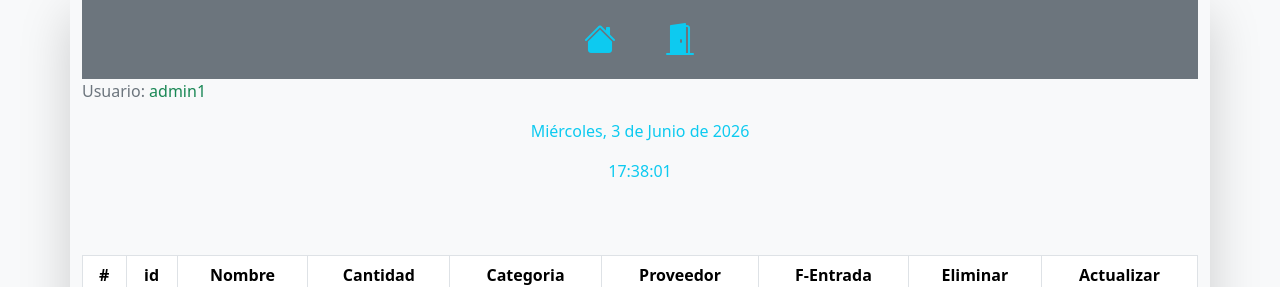
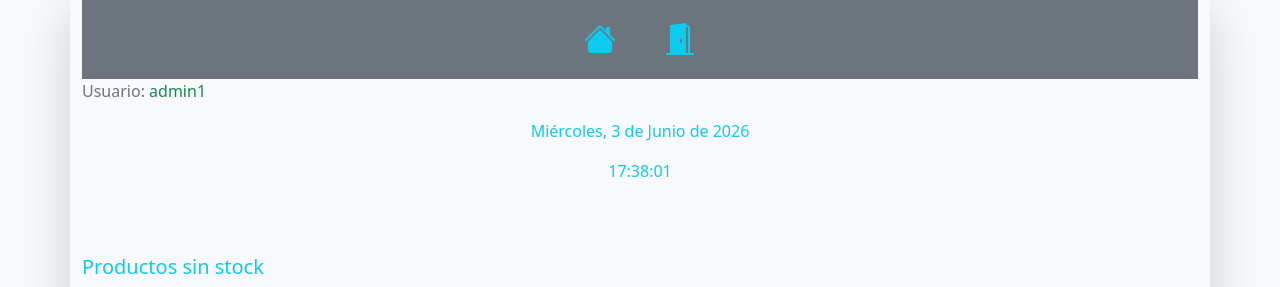
Before and after one commit to Obidis/e_comerce, a Django app: page /alerts/ in a window 1280 px wide. Shown: the part 25-312 px from the top of the page. Run offline with Django 4.2, Linux system fonts and the light colour scheme; a user stored in the database is signed in; data comes from the database, SQL or seed files in the repository; lists and menus that the app fills with data are empty; some libraries are stand-ins or nearby versions.

Commit message:
añadido h5 en alerts.html

```diff
--- a/core/templates/products/alerts.html
+++ b/core/templates/products/alerts.html
@@ -6,6 +6,7 @@
 
 <!-- Formulario para crear una nueva receta -->
  <div class="table-responsive table-sm mt-5">
+  <h5 class="text-info">Productos sin stock</h5>
     <table class="table table-bordered table-hover">
       <thead>
         <tr class="text-center">
```
